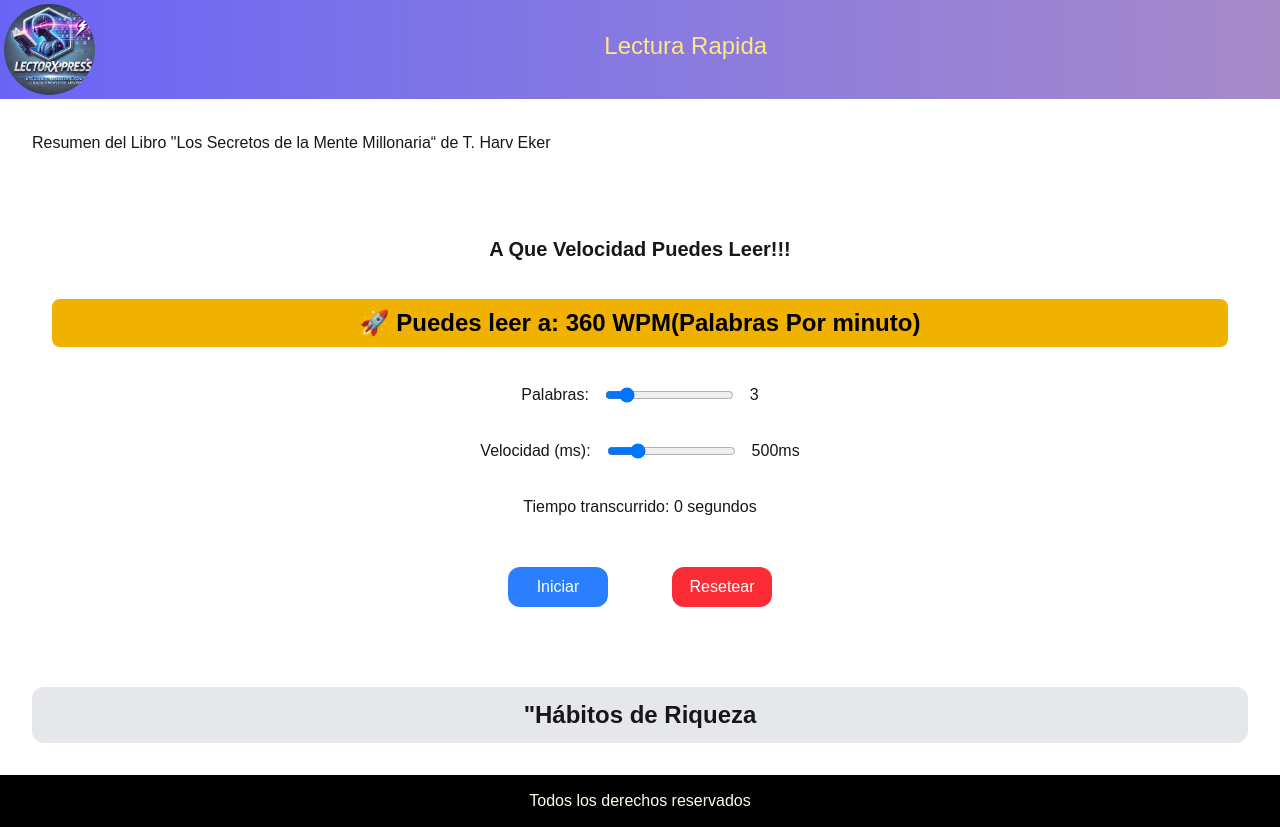
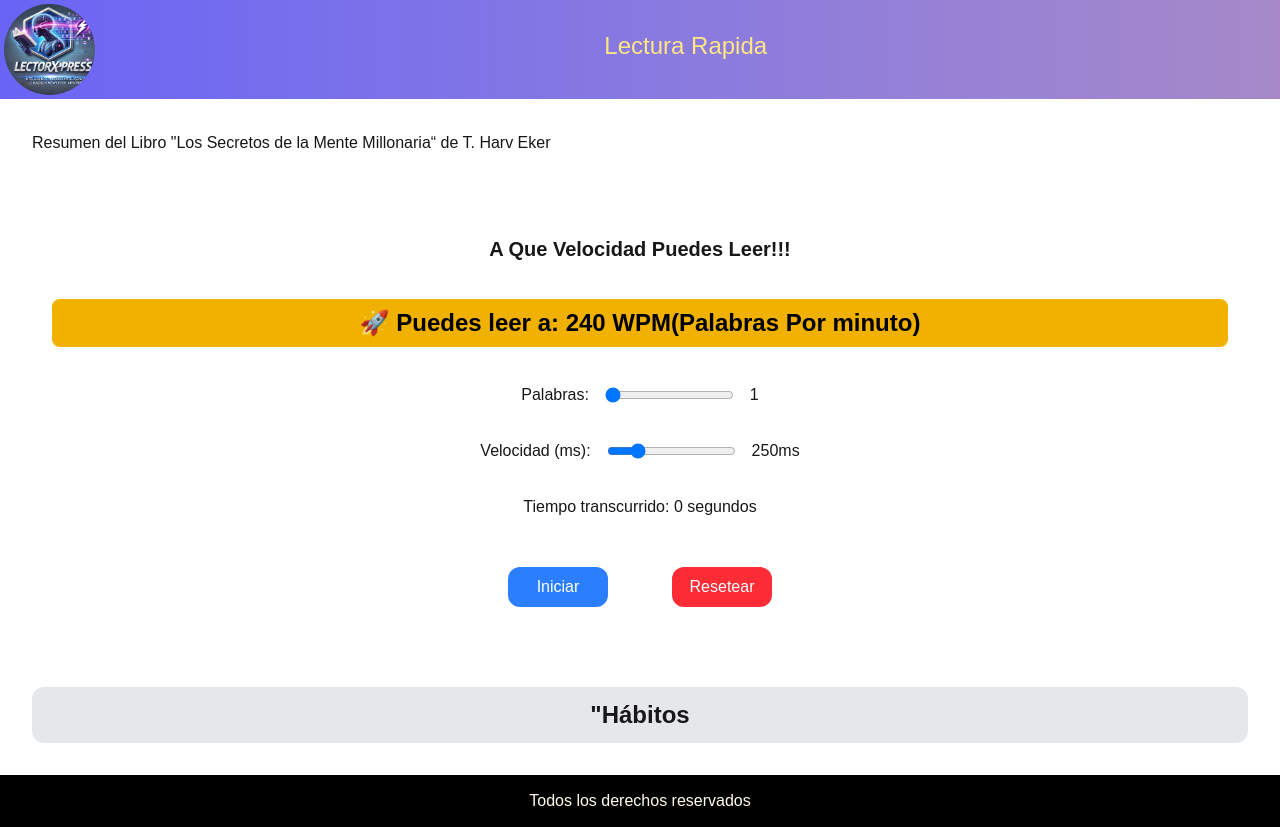
Before and after one commit to edisson89/LectorXpress, a Next.js app: page / in a window 1280 px wide. Built offline with nearby package versions, Linux system fonts and the light colour scheme.

Commit message:
Ajustes a las variables

```diff
--- a/src/app/page.js
+++ b/src/app/page.js
@@ -2,6 +2,7 @@
 "use client"
 
 import React, { useEffect, useState } from "react"
+import { useMemo } from "react";
 import { data } from "@/utils/data"
 import Image from "next/image"
 import Footer from "./footer"
@@ -10,59 +11,74 @@ import logo from "../../images/lectorxprees.jpg"
 const words = data.text.split(" ")
 
 function Lectura() {
-	const initialSpeed = 3
+	const initialWords = 1
 	const initialIsPlaying = false
-	const [wordCount, setWordCount] = useState(initialSpeed)
-	const [speed, setSpeed] = useState(500) // En milisegundos
+	const initialSpeed = 250 //
+	const [wordCount, setWordCount] = useState(initialWords)
+	const [speed, setSpeed] = useState(initialSpeed) // En milisegundos
 	const [index, setIndex] = useState(0)
 	const [isPlaying, setIsPlaying] = useState(initialIsPlaying)
-	// Calcular palabras por minuto
-	const wordsPerMinute = Math.round((60000 / speed) * wordCount)
-	const [elapsedTime, setElapsedTime] = useState(0); // Cronómetro
-	// Función para resetear el estado
+	const [elapsedTime, setElapsedTime] = useState(0) //
+
+	let wordsPerMinute = Math.round((60000 /speed ) )
+		// Calcular el intervalo de tiempo para mostrar palabras
+
+
+		const intervalTime = useMemo(() => {
+			if (!isPlaying ) return; // Evita errores
+			if (speed > 0 && wordCount > 0) {
+				return Math.round (60000 / (wordsPerMinute / wordCount));
+			}
+			return 1000; // Valor por defecto en caso de error
+		}, [speed, wordCount, wordsPerMinute, isPlaying]);
+
+
+
+	useEffect(() => {
+		console.log("intervalTime:", " ",);
+
+		console.log("wordsPerMinute:", wordsPerMinute,);
+		console.log("wordCount:", wordCount);
+		console.log("intervalTime:", intervalTime,);
+		console.log("isPlaying:", isPlaying);
+		console.log("speed:", speed);
+		let interval
+		if (isPlaying && intervalTime > 0) {
+			interval = setInterval(() => {
+				setIndex((prevIndex) => {
+					if (prevIndex >= words.length - wordCount) {
+						return 0
+					}
+					return prevIndex + wordCount
+				})
+			}, intervalTime)
+		}
+		// Limpiar el intervalo en el return del useEffect
+		return () => {
+			if (interval) {
+				clearInterval(interval)
+			}
+		}
+	}, [isPlaying,intervalTime, speed, wordCount, wordsPerMinute, ])
+
 	const resetState = () => {
-		setWordCount(initialSpeed)
+		setWordCount(initialWords)
 		setIsPlaying(initialIsPlaying)
-		setElapsedTime(0); // Reiniciar el cronómetro
+		setElapsedTime(0) // Reiniciar el cronómetro
 		setIndex(0)
 	}
 	// Manejar el cronómetro
 	useEffect(() => {
-		let timer;
+		let timer
 		if (isPlaying) {
 			timer = setInterval(() => {
-			setElapsedTime((prevTime) => prevTime + 1); // Incrementar en 1 segundo
-		  }, 1000);
+				setElapsedTime((prevTime) => prevTime + 1) // Incrementar en 1 segundo
+			}, 1000)
 		}
 		return () => {
-		  if (timer) clearInterval(timer);
-		};
-	  }, [isPlaying]);
-
-	  // Calcular el intervalo dinámicamente
-	  useEffect(() => {
-		const calculatedSpeed = Math.round((60000 / wordsPerMinute) * wordCount);
-		setSpeed(calculatedSpeed); // Actualizar el estado de velocidad
-	  }, [wordsPerMinute, wordCount]);
-	useEffect(() => {
-    let interval; // Declarar el intervalo fuera del bloque
-  if (isPlaying) {
-    interval = setInterval(() => {
-      setIndex((prevIndex) => {
-        if (prevIndex >= words.length - wordCount) {
-          return 0;
+			if (timer) clearInterval(timer)
 		}
-        return prevIndex + wordCount;
-      });
-    }, speed);
-  }
-  // Limpiar el intervalo en el return del useEffect
-  return () => {
-    if (interval) {
-      clearInterval(interval);
-    }
-  };
-	}, [isPlaying, speed, wordCount])
+	}, [isPlaying])
 
 	return (
 		<div className="flex min-h-screen flex-col">
@@ -76,7 +92,7 @@ function Lectura() {
 						width={100}
 					/>
 				</div>
-				<div className='flex w-full h-14 text-amber-200 text-2xl size-3.5 justify-center p-2 m-2'>Lectura Rapida</div>
+				<div className="flex w-full h-14 text-amber-200 text-2xl size-3.5 justify-center p-2 m-2">Lectura Rapida</div>
 			</div>
 
 			<h1 className="p-3 m-5">Resumen del Libro &quot;Los Secretos de la Mente Millonaria&ldquo; de T. Harv Eker</h1>
@@ -90,8 +106,8 @@ function Lectura() {
 					<label>Palabras: </label>
 					<input
 						type="range"
-						min="2"
-						max="10"
+						min="1"
+						max="15"
 						value={wordCount}
 						onChange={(e) => setWordCount(Number(e.target.value))}
 					/>
@@ -102,11 +118,10 @@ function Lectura() {
 					<label>Velocidad (ms): </label>
 
 					<input
-
 						type="range"
-						min="100"
-						max="2000"
-						step="100"
+						min="50"
+						max="1000"
+						step="50"
 						value={speed}
 						onChange={(e) => setSpeed(Number(e.target.value))}
 					/>
```
Lines whose indentation alone changed are shown as unchanged.
